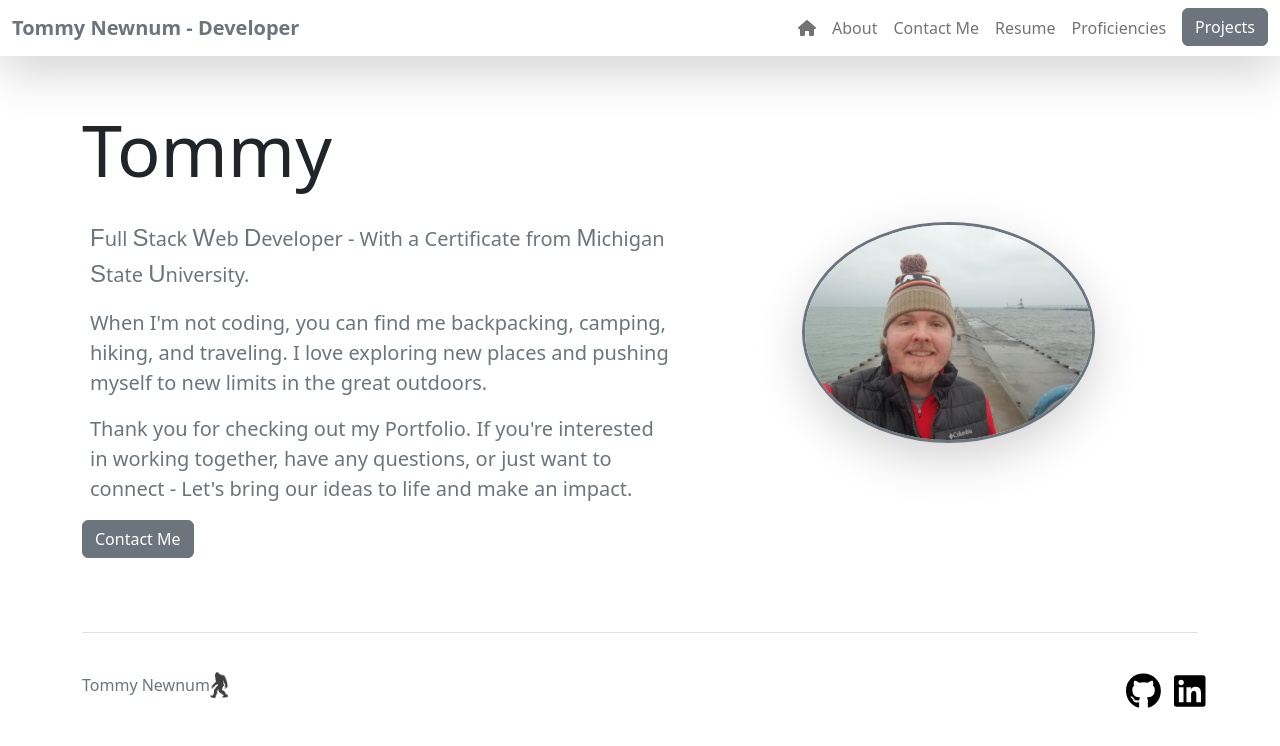
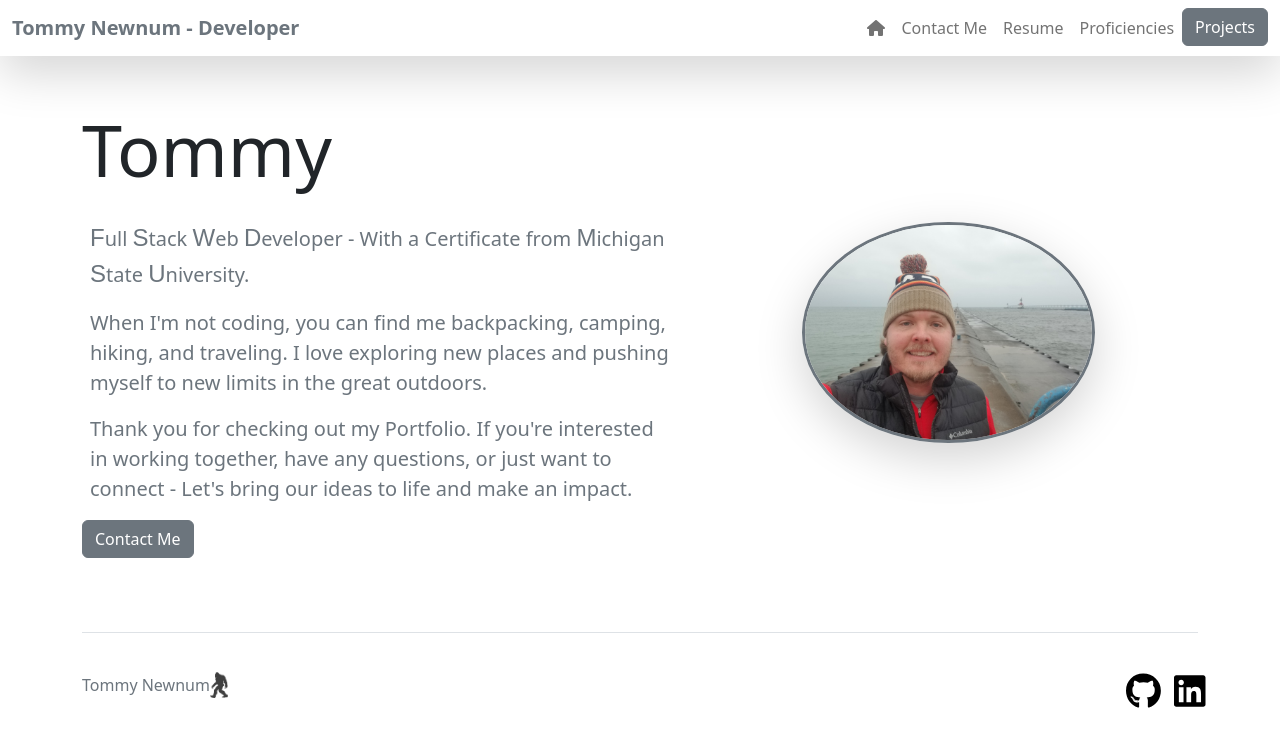
Before and after one commit to tnewnum/portfolio---REact-, a React (Create React App) app: page / in a window 1280 px wide. Shown: the top 746 px of the page. Built offline with nearby package versions, Linux system fonts and the light colour scheme.

Commit message:
projects working

```diff
--- a/src/components/Nav.js
+++ b/src/components/Nav.js
@@ -39,14 +39,9 @@ export default function Nav({page, handlePage}) {
         id="main-nav"
       >
         <ul className="navbar-nav">
-          <li className="nav-item">
-            <a href="/" className="nav-link">
-              <FontAwesomeIcon icon={faHouse}/>
-            </a>
-          </li>
           <li className={page === 'about' ? 'nav-item' : ''}>
             <a href='#about' onClick={e => handlePage(e, 'about')} className='nav-link'>
-              About
+            <FontAwesomeIcon icon={faHouse}/>
             </a>
            </li>
            <li className={page === 'contact' ? 'nav-item' : ''}>
@@ -73,8 +68,8 @@ export default function Nav({page, handlePage}) {
               Projects
             </a>
           </li>
-          <li className="nav-item ms-2 d-none d-md-inline">
-            <a href="#projects" onClick={() => scrollIntoView(projectsRef)}className="btn btn-secondary">
+          <li className= {page === 'projects' ? 'nav-item ms-2 d-none d-md-inline' : '' }>
+            <a href="#projects" onClick={e => handlePage(e, 'projects')} className="btn btn-secondary">
               Projects
             </a>
           </li>
--- a/src/components/Projects.js
+++ b/src/components/Projects.js
@@ -3,7 +3,7 @@ import { useRef } from 'react';
 export default function Projects () {
     const projectsRef = useRef(null);
     return (
-      <section id="projects" ref={projectsRef} className="bg-dark-subtle mt-5 shadow-lg">
+      <section id="projects" ref={projectsRef} className="bg-dark-subtle mt-5 ">
     <div className="container-lg">
       <div className="text-center">
         <h2>Projects</h2>
```
